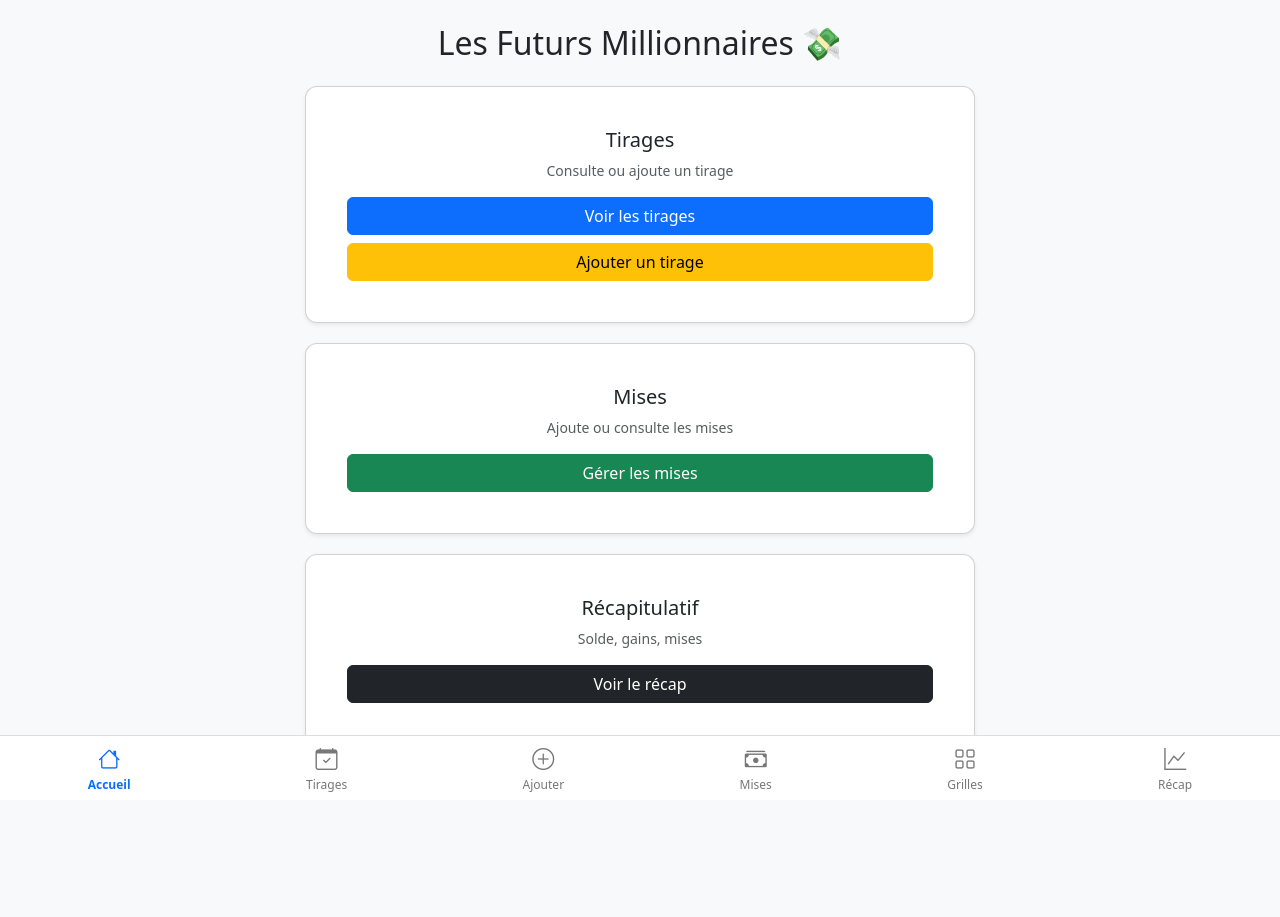
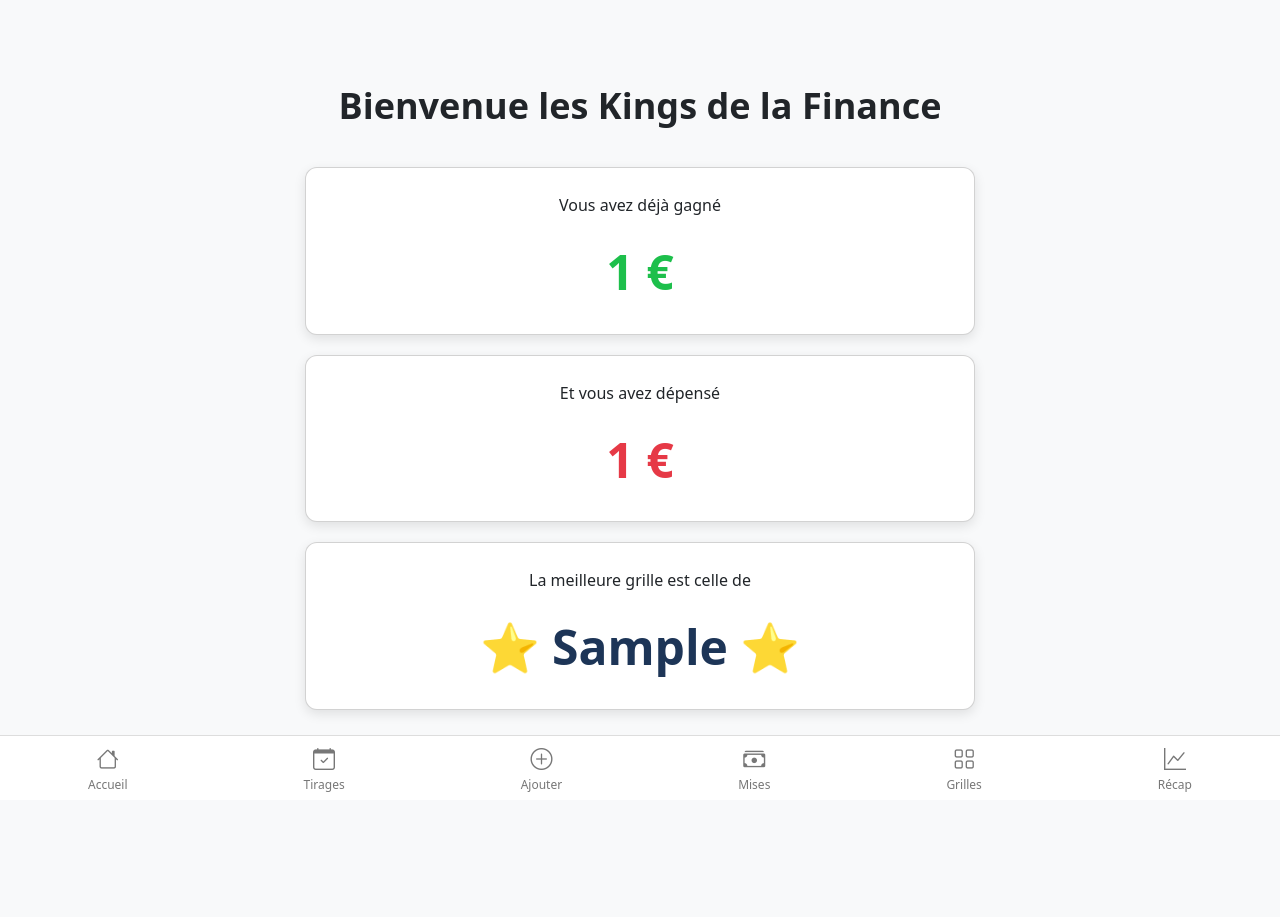
Before and after one commit to jeremydavid80-web/lotto-app, a Flask app: template templates/index.html in a window 1280 px wide. After the commit the page ends 792 px from the top, so only its background shows below. Run offline with Flask 3, Linux system fonts and the light colour scheme; the template is opened without the code that fills it: most values are stand-ins (such as "Sample title", 1, 10 or a date in 2020).

Commit message:
Update index.html

```diff
--- a/templates/index.html
+++ b/templates/index.html
@@ -1,35 +1,25 @@
 {% extends "layout.html" %}
-{% set active = "home" %}
 {% block content %}
 
-<h2 class="text-center mb-4">Les Futurs Millionnaires 💸</h2>
+<div class="home-container">
 
-<!-- Carte Tirages -->
-<div class="card shadow-sm mb-3">
-    <div class="card-body text-center">
-        <h5 class="card-title">Tirages</h5>
-        <p class="text-muted small">Consulte ou ajoute un tirage</p>
-        <a href="/tirages" class="btn btn-primary w-100 mb-2">Voir les tirages</a>
-        <a href="/add_tirage" class="btn btn-warning w-100">Ajouter un tirage</a>
+    <h1 class="title">Bienvenue les Kings de la Finance</h1>
+
+    <div class="card gains">
+        <p>Vous avez déjà gagné</p>
+        <h2 class="big green">{{ total_gains }} €</h2>
     </div>
-</div>
 
-<!-- Carte Mises -->
-<div class="card shadow-sm mb-3">
-    <div class="card-body text-center">
-        <h5 class="card-title">Mises</h5>
-        <p class="text-muted small">Ajoute ou consulte les mises</p>
-        <a href="/mises" class="btn btn-success w-100">Gérer les mises</a>
+    <div class="card losses">
+        <p>Et vous avez dépensé</p>
+        <h2 class="big red">{{ total_mises }} €</h2>
     </div>
-</div>
 
-<!-- Carte Récap -->
-<div class="card shadow-sm">
-    <div class="card-body text-center">
-        <h5 class="card-title">Récapitulatif</h5>
-        <p class="text-muted small">Solde, gains, mises</p>
-        <a href="/recap" class="btn btn-dark w-100">Voir le récap</a>
+    <div class="card best">
+        <p>La meilleure grille est celle de</p>
+        <h2 class="big best-player">⭐ {{ best_player }} ⭐</h2>
     </div>
+
 </div>
 
 {% endblock %}
```
